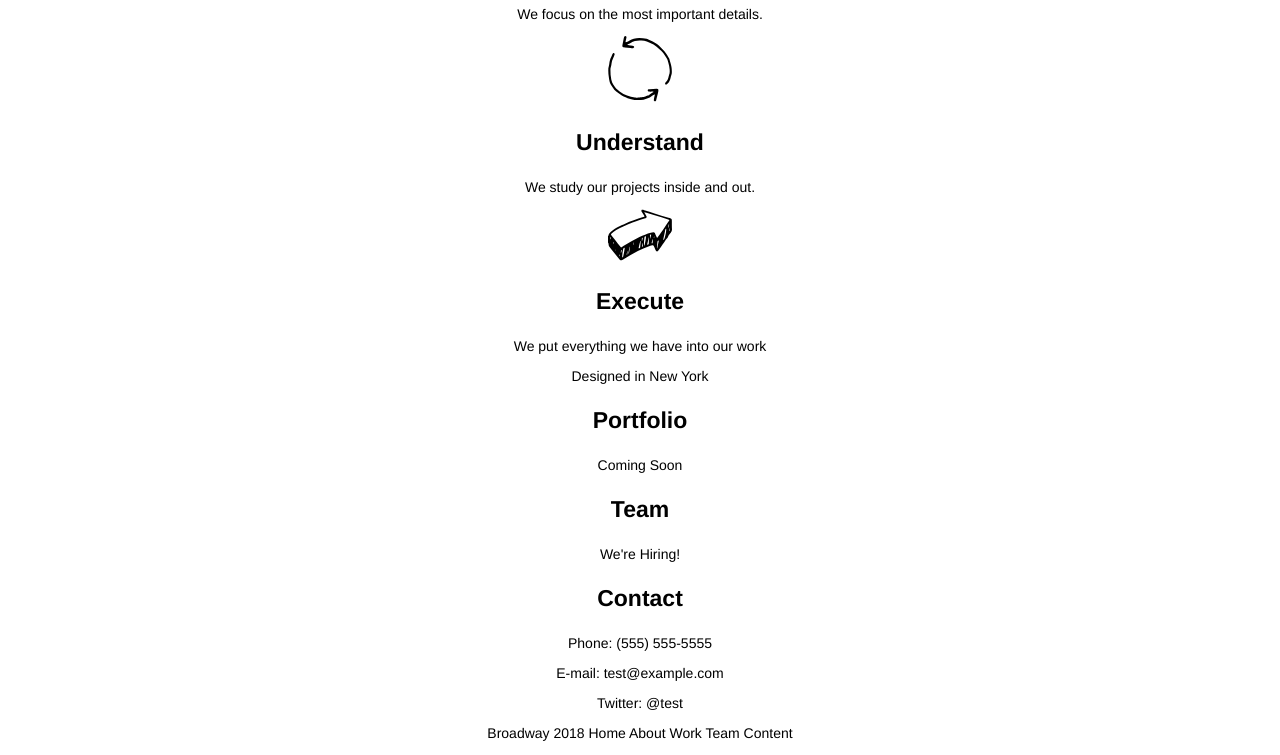
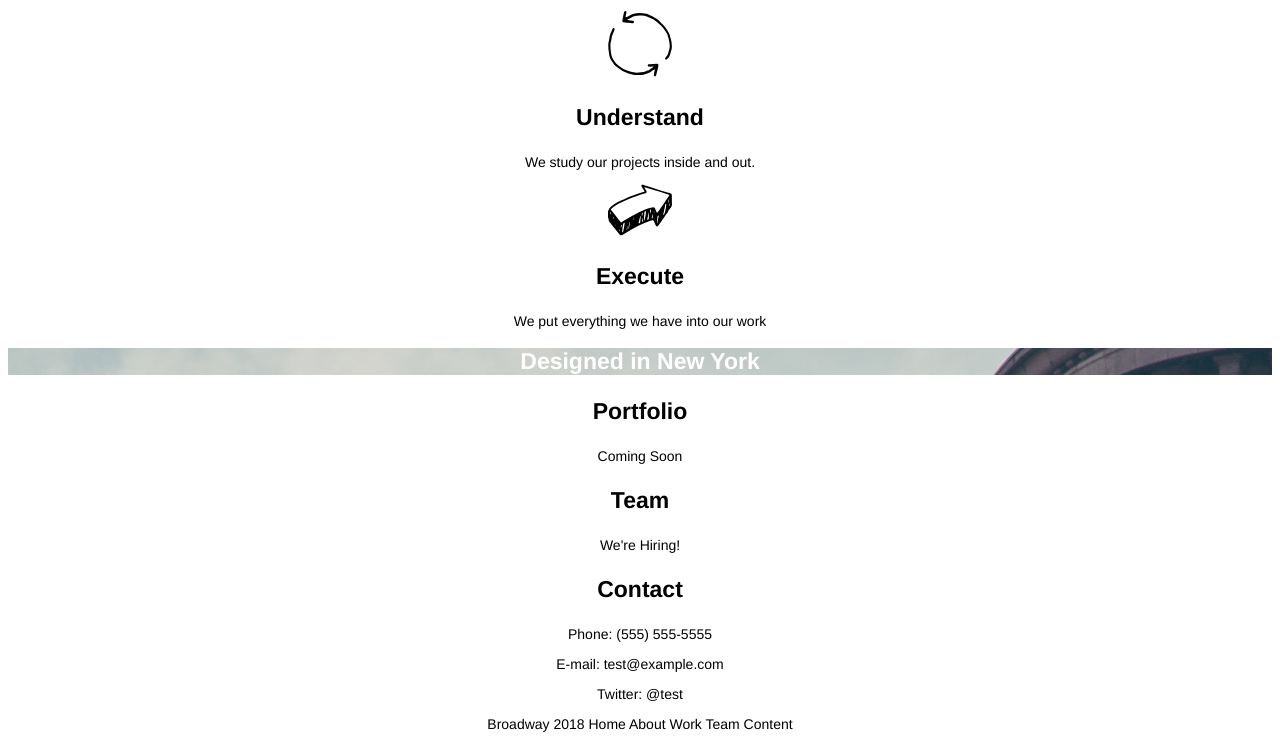
Before and after one commit to jsteveross/broadway, a plain HTML site: page index.html in a window 1280 px wide. Shown: the part 552-1307 px from the top of the page. Drawn offline with Linux system fonts and the light colour scheme.

Commit message:
updated html and css

```diff
--- a/index.html
+++ b/index.html
@@ -29,7 +29,7 @@
     <p>We put everything we have into our work</p>
 
     <section class="newyork">
-      <p>Designed in New York</p>
+      <h2>Designed in New York</h2>
     </section>
       <h3>Portfolio</h3>
       <p>Coming Soon</p>
--- a/style.css
+++ b/style.css
@@ -3,7 +3,6 @@ body {
   font-family: Helvetica;
 }
 .heading{
-  background-color: red;
   background-image: url("./resources/the-flatiron-building.png");
 }
 .heading,
@@ -30,3 +29,13 @@ h3{
 p{
   font-size: 14px;
 }
+.newyork{
+  background-image: url("./resources/the-flatiron-building.png");
+}
+
+.newyork,
+h2{
+  font-size: 23px;
+  font-weight: bold;
+  color: white;
+}
```
